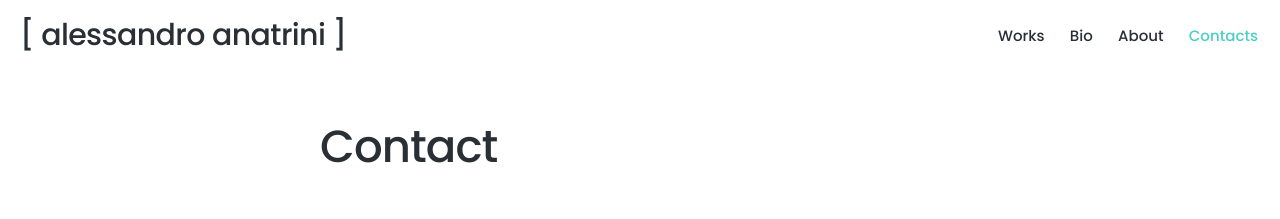
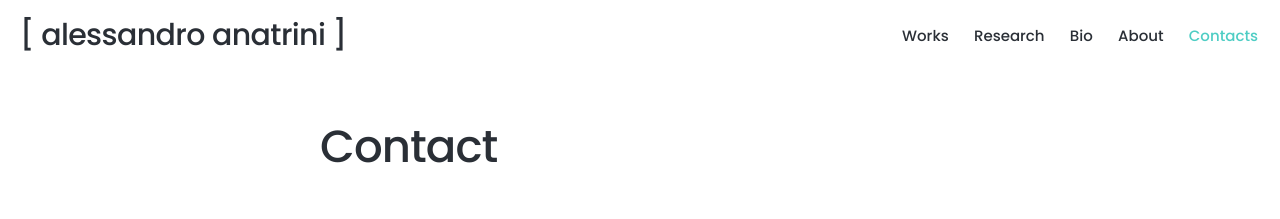
Before and after one commit to al-anatrini/al-anatrini.github.io, a Jekyll site: the page built from _pages/contacts.md, in a window 1280 px wide. Shown: the top 219 px of the page. Built offline with Jekyll 4.4.1, drawn with Linux system fonts in a browser that asks for light colours; nearby versions of some CDN libraries.

Commit message:
restore research

```diff
--- a/_data/settings.yml
+++ b/_data/settings.yml
@@ -10,6 +10,8 @@ menu_settings:
   menu_items:
     - title: 'Works'
       url: '/'
+    - title: 'Research'
+      url: '/research'
     - title: 'Bio'
       url: '/bio'
     - title: 'About'
```
